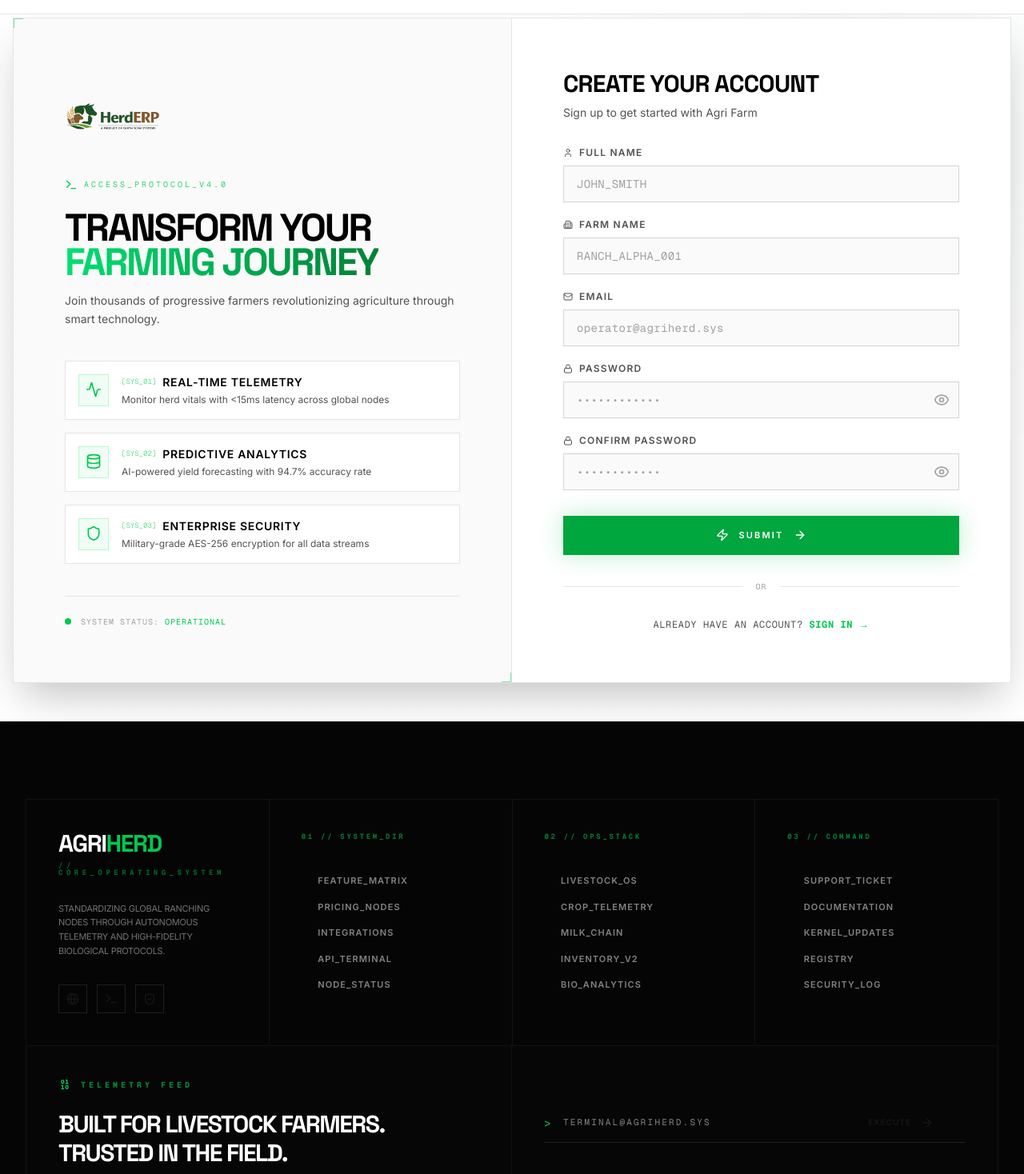
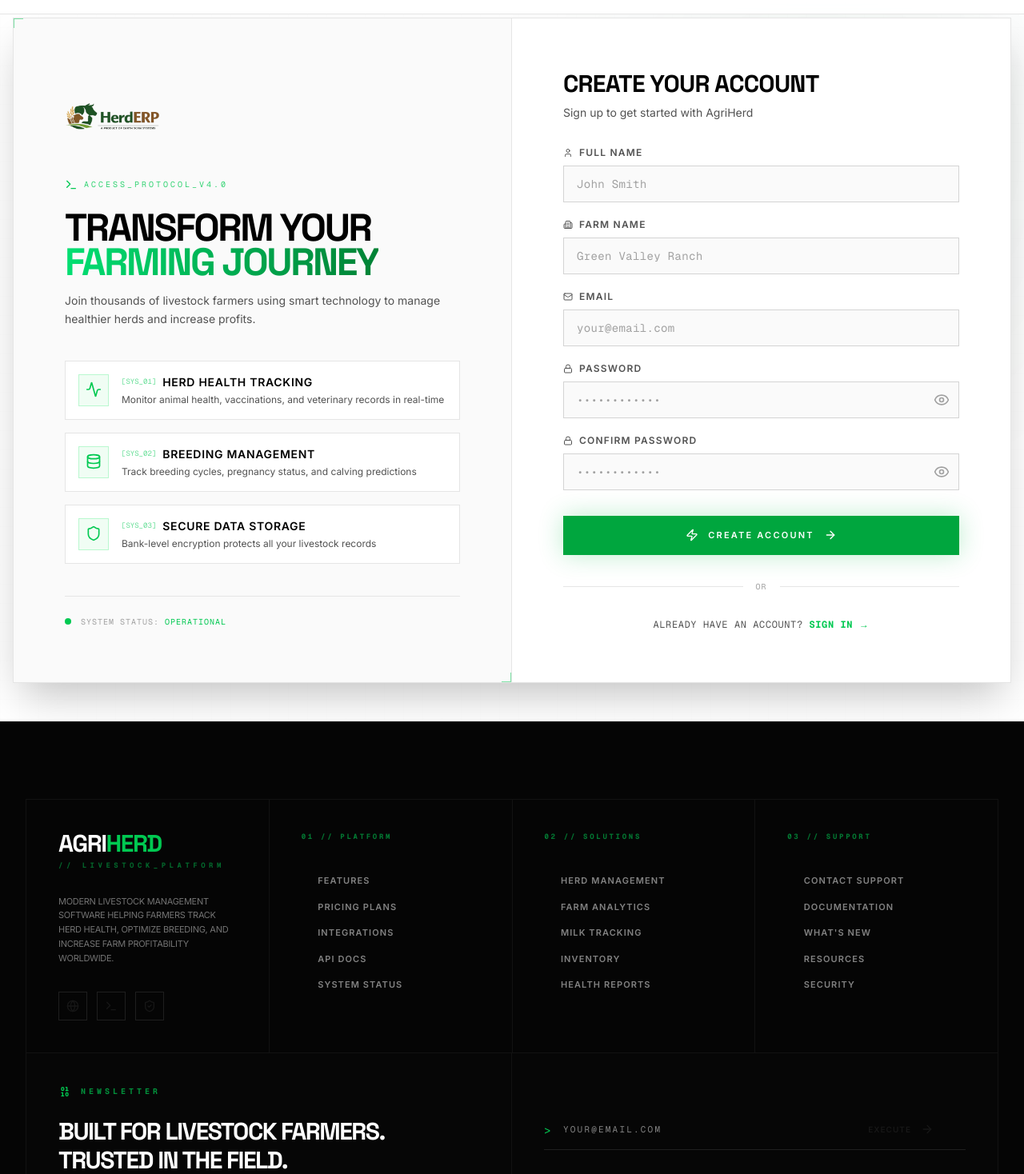
Before and after one commit to SabirMalik006/herd, a Next.js app: page /signup in a window 1280 px wide. Shown: the part 62-1530 px from the top of the page at 80% size. Built offline with nearby package versions, Linux system fonts and the light colour scheme.

Commit message:
updated content

```diff
--- a/components/Footer.jsx
+++ b/components/Footer.jsx
@@ -24,12 +24,12 @@
               <h2 className={`${spaceGrotesk.className} text-3xl font-bold uppercase tracking-tighter leading-none text-white`}>
                 AGRI<span className="text-green-500">HERD</span>
                 <span className="block text-[9px] tracking-[0.5em] text-green-500/50 mt-2 font-mono font-bold">
-                  // CORE_OPERATING_SYSTEM
+                  // LIVESTOCK_PLATFORM
                 </span>
               </h2>
             </div>
             <p className="text-[11px] uppercase tracking-tight leading-relaxed mb-8 font-medium text-neutral-500">
-              Standardizing global ranching nodes through autonomous telemetry and high-fidelity biological protocols.
+              Modern livestock management software helping farmers track herd health, optimize breeding, and increase farm profitability worldwide.
             </p>
             <div className="flex gap-3">
                 {[Globe, Terminal, ShieldCheck].map((Icon, i) => (
@@ -43,10 +43,10 @@
           {/* Directory Column 1 */}
           <div className="p-10 border-r border-b border-white/5 relative">
              <h3 className="font-mono text-[9px] font-bold uppercase tracking-[0.3em] text-green-500/60 mb-10">
-               01 // System_Dir
+               01 // Platform
              </h3>
              <ul className="space-y-4">
-                {["Feature_Matrix", "Pricing_Nodes", "Integrations", "API_Terminal", "Node_Status"].map((link) => (
+                {["Features", "Pricing Plans", "Integrations", "API Docs", "System Status"].map((link) => (
                   <li key={link}>
                     <a href="#" className="text-[11px] uppercase font-bold tracking-widest transition-all flex items-center gap-3 group text-white/50 hover:text-green-400">
                       <span className="text-[8px] opacity-0 group-hover:opacity-100 transition-opacity text-green-500">▶</span>
@@ -60,10 +60,10 @@
           {/* Directory Column 2 */}
           <div className="p-10 border-r border-b border-white/5">
              <h3 className="font-mono text-[9px] font-bold uppercase tracking-[0.3em] text-green-500/60 mb-10">
-               02 // Ops_Stack
+               02 // Solutions
              </h3>
              <ul className="space-y-4">
-                {["Livestock_OS", "Crop_Telemetry", "Milk_Chain", "Inventory_v2", "Bio_Analytics"].map((link) => (
+                {["Herd Management", "Farm Analytics", "Milk Tracking", "Inventory", "Health Reports"].map((link) => (
                   <li key={link}>
                     <a href="#" className="text-[11px] uppercase font-bold tracking-widest transition-all flex items-center gap-3 group text-white/50 hover:text-green-400">
                       <span className="text-[8px] opacity-0 group-hover:opacity-100 transition-opacity text-green-500">▶</span>
@@ -77,10 +77,10 @@
           {/* Directory Column 3 */}
           <div className="p-10 border-r border-b border-white/5">
              <h3 className="font-mono text-[9px] font-bold uppercase tracking-[0.3em] text-green-500/60 mb-10">
-               03 // Command
+               03 // Support
              </h3>
              <ul className="space-y-4">
-                {["Support_Ticket", "Documentation", "Kernel_Updates", "Registry", "Security_Log"].map((link) => (
+                {["Contact Support", "Documentation", "What's New", "Resources", "Security"].map((link) => (
                   <li key={link}>
                     <a href="#" className="text-[11px] uppercase font-bold tracking-widest transition-all flex items-center gap-3 group text-white/50 hover:text-green-400">
                       <span className="text-[8px] opacity-0 group-hover:opacity-100 transition-opacity text-green-500">▶</span>
@@ -97,7 +97,7 @@
             <div className="p-10 border-b lg:border-b-0 lg:border-r border-white/5 flex flex-col justify-center">
                 <div className="flex items-center gap-3 mb-6">
                     <Binary className="w-4 h-4 text-green-500" />
-                    <span className="font-mono text-[10px] uppercase tracking-[0.4em] text-green-500/70 font-bold">Telemetry Feed</span>
+                    <span className="font-mono text-[10px] uppercase tracking-[0.4em] text-green-500/70 font-bold">Newsletter</span>
                 </div>
                 <h3 className={`${spaceGrotesk.className} text-3xl font-bold uppercase tracking-tighter text-white`}>
                     Built for Livestock Farmers. <br/>Trusted in the Field.
@@ -109,7 +109,7 @@
                     <span className="absolute left-0 top-1/2 -translate-y-1/2 text-green-500 font-mono text-sm leading-none">{`>`}</span>
                     <input
                         type="email"
-                        placeholder="TERMINAL@AGRIHERD.SYS"
+                        placeholder="your@email.com"
                         className="w-full bg-transparent border-b border-white/10 pl-6 p-4 font-mono text-[11px] uppercase tracking-[0.2em] focus:outline-none focus:border-green-400 text-white transition-colors"
                     />
                     <button className="px-10 border-b border-white/10 transition-all flex items-center justify-center gap-3 group/btn hover:bg-green-500 hover:text-black">
--- a/components/Login.jsx
+++ b/components/Login.jsx
@@ -35,10 +35,10 @@
   };
 
   const systemMetrics = [
-    { icon: Activity, value: "99.98%", label: "UPTIME" },
-    { icon: Database, value: "52K+", label: "NODES" },
-    { icon: Zap, value: "<15ms", label: "LATENCY" },
-    { icon: Shield, value: "AES-256", label: "SECURITY" },
+    { icon: Activity, value: "50K+", label: "ANIMALS" },
+    { icon: Database, value: "99.9%", label: "UPTIME" },
+    { icon: Zap, value: "24/7", label: "SUPPORT" },
+    { icon: Shield, value: "SECURE", label: "DATA" },
   ];
 
   return (
@@ -80,7 +80,7 @@
                   alt="AgriHerd Logo"
                   width={200}
                   height={100}
-                  className="h-16 w-auto object-contain"
+                  className="h-16 cursor-pointer w-auto object-contain"
                 />
               </Link>
 
@@ -103,7 +103,7 @@
               <h1 className={`${spaceGrotesk.className} text-5xl md:text-6xl font-bold uppercase tracking-tighter leading-[0.9] mb-6 ${
                 isDark ? "text-white" : "text-black"
               }`}>
-                Mordern Farming  <br/>
+                Modern Farming <br/>
                 <span className="text-transparent bg-clip-text bg-gradient-to-r from-green-400 to-green-700">
                   Reliable Results
                 </span>
@@ -112,7 +112,7 @@
               <p className={`text-sm leading-relaxed mb-10 max-w-md ${
                 isDark ? "text-neutral-400" : "text-neutral-600"
               }`}>
-                Transform farming with cutting-edge technology and sustainable management
+                Manage your livestock with proven technology trusted by farmers worldwide
               </p>
 
               {/* System Metrics Grid */}
@@ -198,7 +198,7 @@
                   name="email"
                   value={formData.email}
                   onChange={handleChange}
-                  placeholder="operator@agriherd.sys"
+                  placeholder="your@email.com"
                   className={`w-full px-4 py-3 border font-mono text-sm lowercase tracking-wide outline-none transition-all ${
                     isDark
                       ? "bg-neutral-950 border-white/10 text-white placeholder-neutral-600 focus:border-green-500"
@@ -233,7 +233,7 @@
                   <button
                     type="button"
                     onClick={() => setShowPassword(!showPassword)}
-                    className={`absolute right-3 top-1/2 -translate-y-1/2 transition-colors ${
+                    className={`absolute cursor-pointer right-3 top-1/2 -translate-y-1/2 transition-colors ${
                       isDark
                         ? "text-neutral-600 hover:text-neutral-400"
                         : "text-neutral-400 hover:text-neutral-600"
@@ -260,7 +260,7 @@
 
                 <button
                   type="button"
-                  className="text-xs font-mono uppercase tracking-wide text-green-500 hover:text-green-400 transition-colors"
+                  className="cursor-pointer text-xs font-mono uppercase tracking-wide text-green-500 hover:text-green-400 transition-colors"
                 >
                   Forgot_Password?
                 </button>
@@ -269,7 +269,7 @@
               {/* Submit Button */}
               <button
                 type="submit"
-                className="group w-full bg-green-600 hover:bg-green-500 text-white font-bold py-4 text-[11px] uppercase tracking-[0.2em] transition-all flex items-center justify-center gap-3 shadow-[0_0_30px_rgba(34,197,94,0.3)] hover:shadow-[0_0_40px_rgba(34,197,94,0.4)] mt-8"
+                className="cursor-pointer group w-full bg-green-600 hover:bg-green-500 text-white font-bold py-4 text-[11px] uppercase tracking-[0.2em] transition-all flex items-center justify-center gap-3 shadow-[0_0_30px_rgba(34,197,94,0.3)] hover:shadow-[0_0_40px_rgba(34,197,94,0.4)] mt-8"
               >
                 <Shield className="w-4 h-4" />
                 Login
@@ -297,10 +297,10 @@
             <p className={`text-center font-mono text-xs uppercase tracking-wider ${
               isDark ? "text-neutral-500" : "text-neutral-600"
             }`}>
-              Don’t have an account?{" "}
+              Don't have an account?{" "}
               <Link
                 href="/signup"
-                className="text-green-500 hover:text-green-400 font-bold transition-colors"
+                className="cursor-pointer text-green-500 hover:text-green-400 font-bold transition-colors"
               >
                 SignUp for free →
               </Link>
@@ -323,7 +323,7 @@
                   <p className={`text-[10px] leading-relaxed ${
                     isDark ? "text-neutral-600" : "text-neutral-500"
                   }`}>
-                    All data transmitted through military-grade encryption protocols
+                    Your farm data is protected with bank-level security and encryption
                   </p>
                 </div>
               </div>
--- a/components/SignUp.jsx
+++ b/components/SignUp.jsx
@@ -46,20 +46,20 @@
     {
       icon: Activity,
       id: "SYS_01",
-      title: "Real-Time Telemetry",
-      description: "Monitor herd vitals with <15ms latency across global nodes",
+      title: "Herd Health Tracking",
+      description: "Monitor animal health, vaccinations, and veterinary records in real-time",
     },
     {
       icon: Database,
       id: "SYS_02",
-      title: "Predictive Analytics",
-      description: "AI-powered yield forecasting with 94.7% accuracy rate",
+      title: "Breeding Management",
+      description: "Track breeding cycles, pregnancy status, and calving predictions",
     },
     {
       icon: Shield,
       id: "SYS_03",
-      title: "Enterprise Security",
-      description: "Military-grade AES-256 encryption for all data streams",
+      title: "Secure Data Storage",
+      description: "Bank-level encryption protects all your livestock records",
     },
   ];
 
@@ -117,7 +117,7 @@
               <h1 className={`${spaceGrotesk.className} text-4xl md:text-5xl font-bold uppercase tracking-tighter leading-[0.9] mb-4 ${
                 isDark ? "text-white" : "text-black"
               }`}>
-                Transform YOur <br/>
+                Transform Your <br/>
                 <span className="text-transparent bg-clip-text bg-gradient-to-r from-green-400 to-green-700">
                   Farming Journey
                 </span>
@@ -126,7 +126,7 @@
               <p className={`text-sm leading-relaxed ${
                 isDark ? "text-neutral-400" : "text-neutral-600"
               }`}>
-                Join thousands of progressive farmers revolutionizing agriculture through smart technology.
+                Join thousands of livestock farmers using smart technology to manage healthier herds and increase profits.
               </p>
             </div>
 
@@ -202,7 +202,7 @@
               <p className={`text-sm ${
                 isDark ? "text-neutral-400" : "text-neutral-600"
               }`}>
-                Sign up to get started with Agri Farm
+                Sign up to get started with AgriHerd
               </p>
             </div>
 
@@ -221,8 +221,8 @@
                   name="fullName"
                   value={formData.fullName}
                   onChange={handleChange}
-                  placeholder="JOHN_SMITH"
-                  className={`w-full px-4 py-3 border font-mono text-sm uppercase tracking-wide outline-none transition-all ${
+                  placeholder="John Smith"
+                  className={`w-full px-4 py-3 border font-mono text-sm tracking-wide outline-none transition-all ${
                     isDark
                       ? "bg-neutral-950 border-white/10 text-white placeholder-neutral-600 focus:border-green-500"
                       : "bg-neutral-50 border-neutral-300 text-black placeholder-neutral-400 focus:border-green-500"
@@ -244,8 +244,8 @@
                   name="farmName"
                   value={formData.farmName}
                   onChange={handleChange}
-                  placeholder="RANCH_ALPHA_001"
-                  className={`w-full px-4 py-3 border font-mono text-sm uppercase tracking-wide outline-none transition-all ${
+                  placeholder="Green Valley Ranch"
+                  className={`w-full px-4 py-3 border font-mono text-sm tracking-wide outline-none transition-all ${
                     isDark
                       ? "bg-neutral-950 border-white/10 text-white placeholder-neutral-600 focus:border-green-500"
                       : "bg-neutral-50 border-neutral-300 text-black placeholder-neutral-400 focus:border-green-500"
@@ -267,7 +267,7 @@
                   name="email"
                   value={formData.email}
                   onChange={handleChange}
-                  placeholder="operator@agriherd.sys"
+                  placeholder="your@email.com"
                   className={`w-full px-4 py-3 border font-mono text-sm lowercase tracking-wide outline-none transition-all ${
                     isDark
                       ? "bg-neutral-950 border-white/10 text-white placeholder-neutral-600 focus:border-green-500"
@@ -302,7 +302,7 @@
                   <button
                     type="button"
                     onClick={() => setShowPassword(!showPassword)}
-                    className={`absolute right-3 top-1/2 -translate-y-1/2 transition-colors ${
+                    className={`cursor-pointer absolute right-3 top-1/2 -translate-y-1/2 transition-colors ${
                       isDark
                         ? "text-neutral-600 hover:text-neutral-400"
                         : "text-neutral-400 hover:text-neutral-600"
@@ -338,7 +338,7 @@
                   <button
                     type="button"
                     onClick={() => setShowConfirmPassword(!showConfirmPassword)}
-                    className={`absolute right-3 top-1/2 -translate-y-1/2 transition-colors ${
+                    className={`cursor-pointer absolute right-3 top-1/2 -translate-y-1/2 transition-colors ${
                       isDark
                         ? "text-neutral-600 hover:text-neutral-400"
                         : "text-neutral-400 hover:text-neutral-600"
@@ -352,10 +352,10 @@
               {/* Submit Button */}
               <button
                 type="submit"
-                className="group w-full bg-green-600 hover:bg-green-500 text-white font-bold py-4 text-[11px] uppercase tracking-[0.2em] transition-all flex items-center justify-center gap-3 shadow-[0_0_30px_rgba(34,197,94,0.3)] hover:shadow-[0_0_40px_rgba(34,197,94,0.4)] mt-8"
+                className="cursor-pointer group w-full bg-green-600 hover:bg-green-500 text-white font-bold py-4 text-[11px] uppercase tracking-[0.2em] transition-all flex items-center justify-center gap-3 shadow-[0_0_30px_rgba(34,197,94,0.3)] hover:shadow-[0_0_40px_rgba(34,197,94,0.4)] mt-8"
               >
                 <Zap className="w-4 h-4" />
-                 Submit
+                Create Account
                 <ArrowRight className="w-4 h-4 transition-transform group-hover:translate-x-1" />
               </button>
             </form>
@@ -377,13 +377,13 @@
             </div>
 
             {/* Sign In Link */}
-            <p className={`text-center font-mono text-xs uppercase tracking-wider ${
+            <p className={`text-center cursor-pointer font-mono text-xs uppercase tracking-wider ${
               isDark ? "text-neutral-500" : "text-neutral-600"
             }`}>
               Already have an account?{" "}
               <Link
                 href="/login"
-                className="text-green-500 hover:text-green-400 font-bold transition-colors"
+                className="text-green-500 hover:text-green-400 cursor-pointer font-bold transition-colors"
               >
                 Sign In →
               </Link>
--- a/components/cards/PricingCards.jsx
+++ b/components/cards/PricingCards.jsx
@@ -17,47 +17,47 @@
 
  const plans = [
     {
-      id: "UNIT_ALPHA",
-      name: "Starter",
+      id: "BASIC_PLAN",
+      name: "Small Farm",
       icon: Zap,
-      description: "Perfect for individuals and small projects",
+      description: "Essential tools for small livestock operations",
       monthlyPrice: "29",
       annualPrice: "24",
       specs: [
-        { label: "Core Features", val: "ACCESS" },
-        { label: "Email Support", val: "INCLUDED" },
-        { label: "Team Members", val: "UP_TO_5" },
-        { label: "Storage", val: "10_GB" }
+        { label: "Animals Tracked", val: "UP_TO_50" },
+        { label: "Health Records", val: "UNLIMITED" },
+        { label: "Farm Users", val: "UP_TO_2" },
+        { label: "Mobile Access", val: "INCLUDED" }
       ],
       highlight: false
     },
     {
-      id: "UNIT_BETA",
-      name: "Professional",
+      id: "PRO_PLAN",
+      name: "Medium Farm",
       icon: Crown,
-      description: "Most popular for growing teams",
+      description: "Advanced features for growing dairy operations",
       monthlyPrice: "79",
       annualPrice: "64",
       specs: [
-        { label: "All Starter", val: "PLUS" },
-        { label: "Priority Support", val: "24/7" },
-        { label: "Team Members", val: "UNLIMITED" },
-        { label: "Storage", val: "100_GB" }
+        { label: "Animals Tracked", val: "UP_TO_500" },
+        { label: "Milk Analytics", val: "REAL_TIME" },
+        { label: "Farm Users", val: "UP_TO_10" },
+        { label: "Vet Integration", val: "INCLUDED" }
       ],
       highlight: true
     },
     {
-      id: "UNIT_GAMMA",
-      name: "Enterprise",
+      id: "ENTERPRISE_PLAN",
+      name: "Large Farm",
       icon: Sparkles,
-      description: "Ultimate power for large organizations",
+      description: "Complete solution for large-scale ranches",
       monthlyPrice: "149",
       annualPrice: "119",
       specs: [
-        { label: "All Professional", val: "PLUS" },
-        { label: "Account Manager", val: "DEDICATED" },
-        { label: "Integrations", val: "CUSTOM_API" },
-        { label: "Storage", val: "UNLIMITED" }
+        { label: "Animals Tracked", val: "UNLIMITED" },
+        { label: "Custom Reports", val: "ADVANCED" },
+        { label: "Farm Users", val: "UNLIMITED" },
+        { label: "API Access", val: "FULL" }
       ],
       highlight: false
     },
@@ -112,7 +112,7 @@
                      : "text-neutral-500 hover:text-black"
                }`}
              >
-               Monthly_Log
+               Monthly
              </button>
              <button
                onClick={() => setIsAnnual(true)}
@@ -124,7 +124,7 @@
                      : "text-neutral-500 hover:text-black"
                }`}
              >
-               Annual_Log <span className="text-[9px] opacity-60 ml-1">[-20%]</span>
+               Annual <span className="text-[9px] opacity-60 ml-1">[-20%]</span>
              </button>
           </div>
         </div>
@@ -199,7 +199,7 @@
                 }`}>
                   <span className={`font-mono text-[10px] block mb-1 ${
                     isDark ? "text-neutral-500" : "text-neutral-400"
-                  }`}>CAPITAL_REQ // MONTHLY</span>
+                  }`}>PRICE // MONTHLY</span>
                   <div className="flex items-baseline gap-1">
                     <span className="text-sm font-bold text-green-500">$</span>
                     <span className={`text-5xl font-bold tracking-tighter ${spaceGrotesk.className} ${
@@ -242,7 +242,7 @@
                       ? "bg-white/5 text-white border border-white/10 hover:bg-white/10"
                       : "bg-neutral-100 text-black border border-neutral-200 hover:bg-neutral-200"
                 }`}>
-                  <span className="relative z-10">Initialize</span>
+                  <span className="relative z-10">Get Started</span>
                   <ChevronRight className="w-3 h-3 relative z-10 transition-transform group-hover/btn:translate-x-1" />
                 </button>
               </div>
@@ -260,9 +260,9 @@
             isDark ? "divide-white/5" : "divide-neutral-200"
           }`}>
             {[
-                { icon: Shield, label: "Encryption_Std", val: "AES_256_GCM" },
-                { icon: Activity, label: "SLA_Guarantee", val: "99.99_PCT" },
-                { icon: Cpu, label: "Interface_Type", val: "REST_/_GRPC" }
+                { icon: Shield, label: "Data Security", val: "BANK_LEVEL" },
+                { icon: Activity, label: "System Uptime", val: "99.9_PCT" },
+                { icon: Cpu, label: "Support", val: "24/7_EXPERT" }
             ].map((item, i) => (
                 <div key={i} className={`p-6 flex flex-col items-center justify-center gap-2 transition-colors ${
                   isDark ? "hover:bg-white/[0.02]" : "hover:bg-neutral-50"
@@ -284,7 +284,7 @@
             <p className={`font-mono text-[9px] uppercase tracking-[0.3em] ${
               isDark ? "text-neutral-600" : "text-neutral-400"
             }`}>
-                // System_Status: Operational // Region: Global_South_1
+                // Trusted by 10,000+ livestock farmers worldwide
             </p>
         </div>
       </div>
```
Also changed, not shown: app/livestockmanagement/reproduction/breeding/page.jsx (+8 -8 lines), app/livestockmanagement/reproduction/dashboard/page.jsx (+4 -4 lines), app/livestockmanagement/reproduction/dryoff/page.jsx (+7 -7 lines), app/livestockmanagement/reproduction/pregnancy/page.jsx (+6 -6 lines), components/Testimonials.jsx (+24 -24 lines), components/TrustBuilding.jsx (+6 -6 lines), 1 other file (tests, documents, lock files or other folders).
